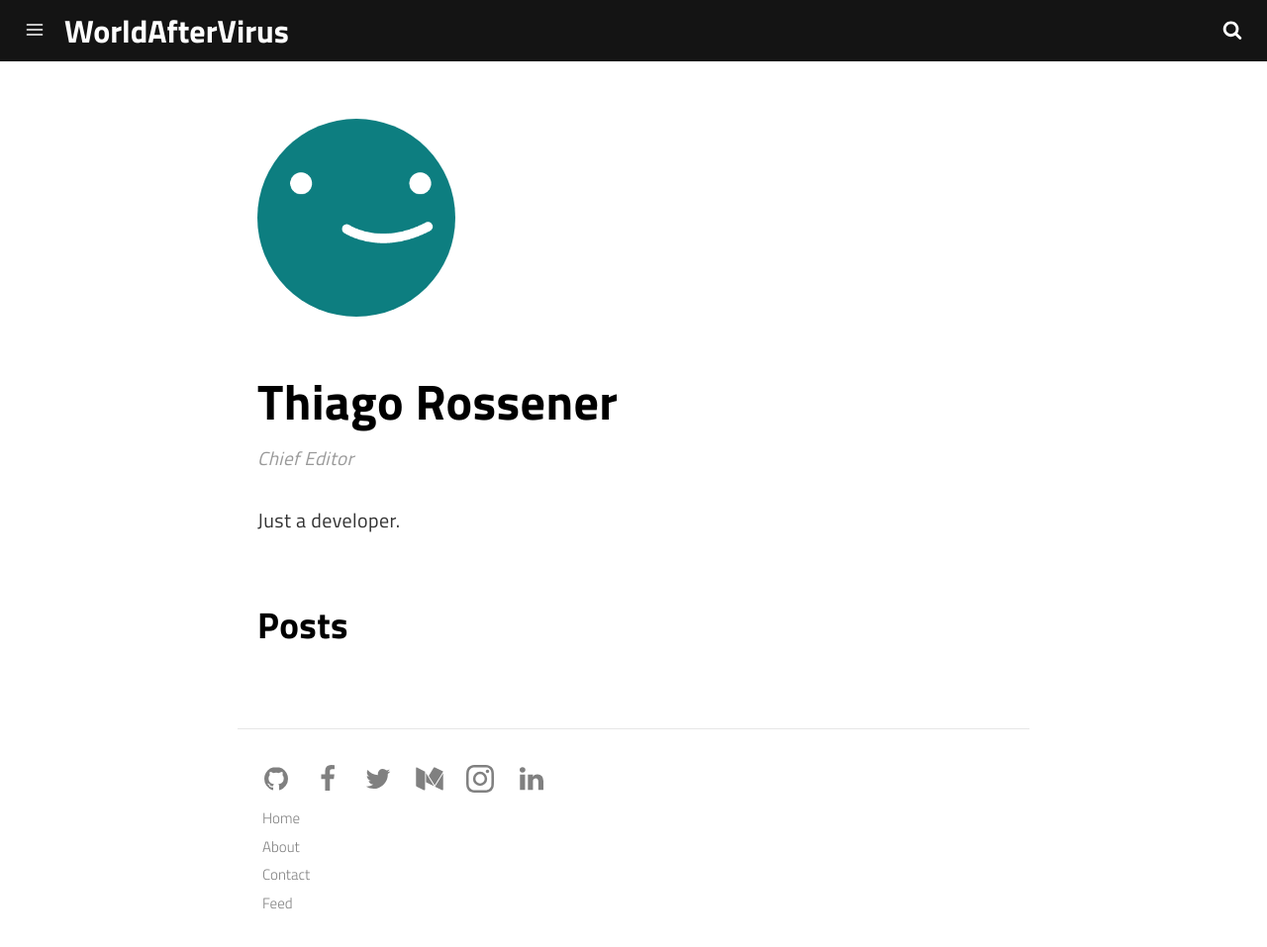
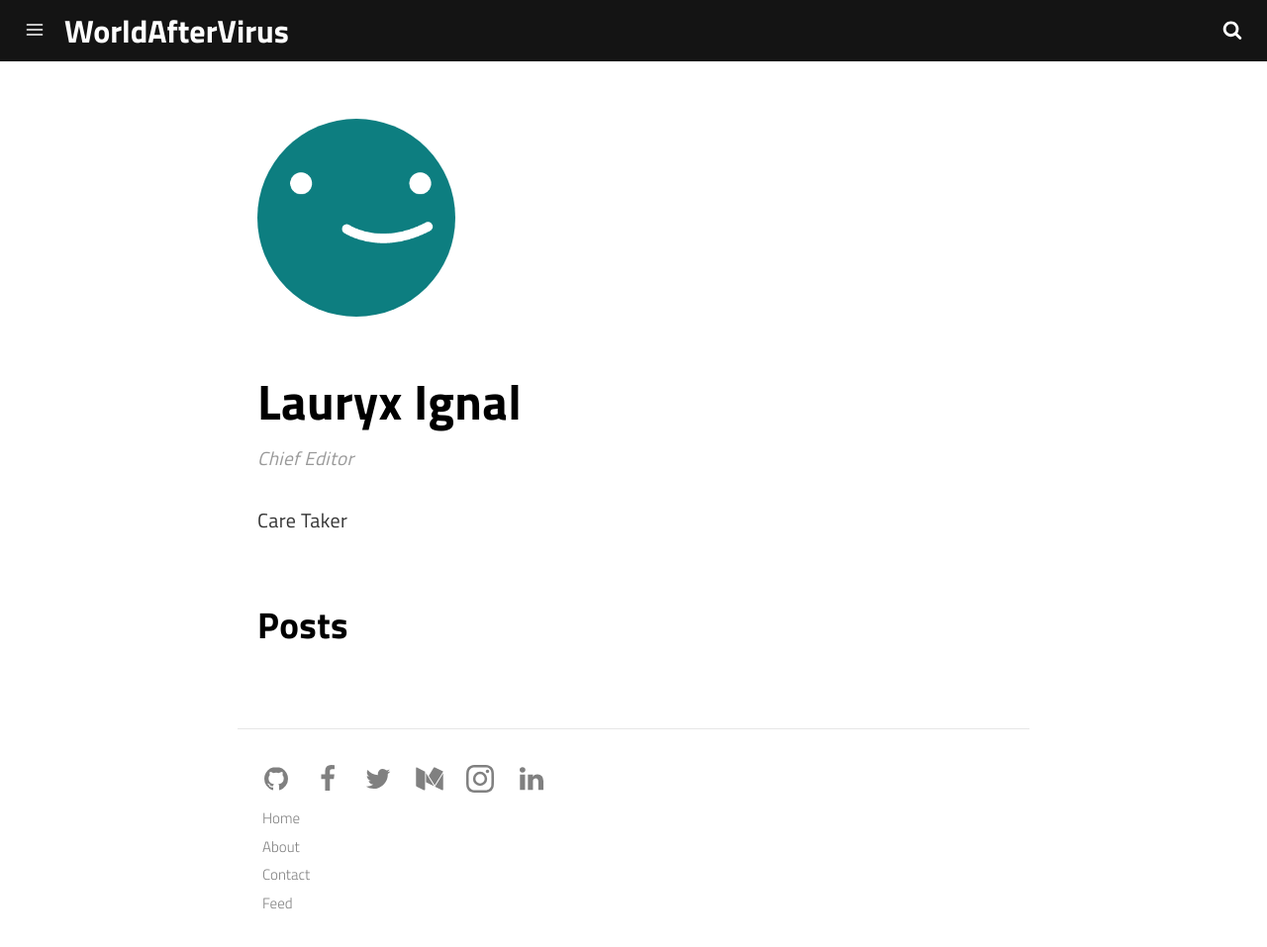
Before and after one commit to lauryx/lauryx.github.io, a Jekyll site: the page built from _authors/thiagorossener.md, in a window 1280 px wide and 957 px high. Shown: the whole window at 99% size. Built offline with Jekyll 4.4.1, drawn with Linux system fonts in a browser that asks for light colours; a script that is not in the unit is left out.

Commit message:
Update thiagorossener.md

```diff
--- a/_authors/thiagorossener.md
+++ b/_authors/thiagorossener.md
@@ -1,14 +1,8 @@
 ---
 layout: author
 photo: /assets/img/uploads/profile.png
-name: thiagorossener
-display_name: Thiago Rossener
+name: lauryx
+display_name: Lauryx Ignal
 position: Chief Editor
-bio: Just a developer.
-github_username: thiagorossener
-facebook_username: thiagorossener
-twitter_username: thiagorossener
-instagram_username: thiagorossener
-linkedin_username: thiagorossener
-medium_username: thiagorossener
+bio: Care Taker
 ---
```
